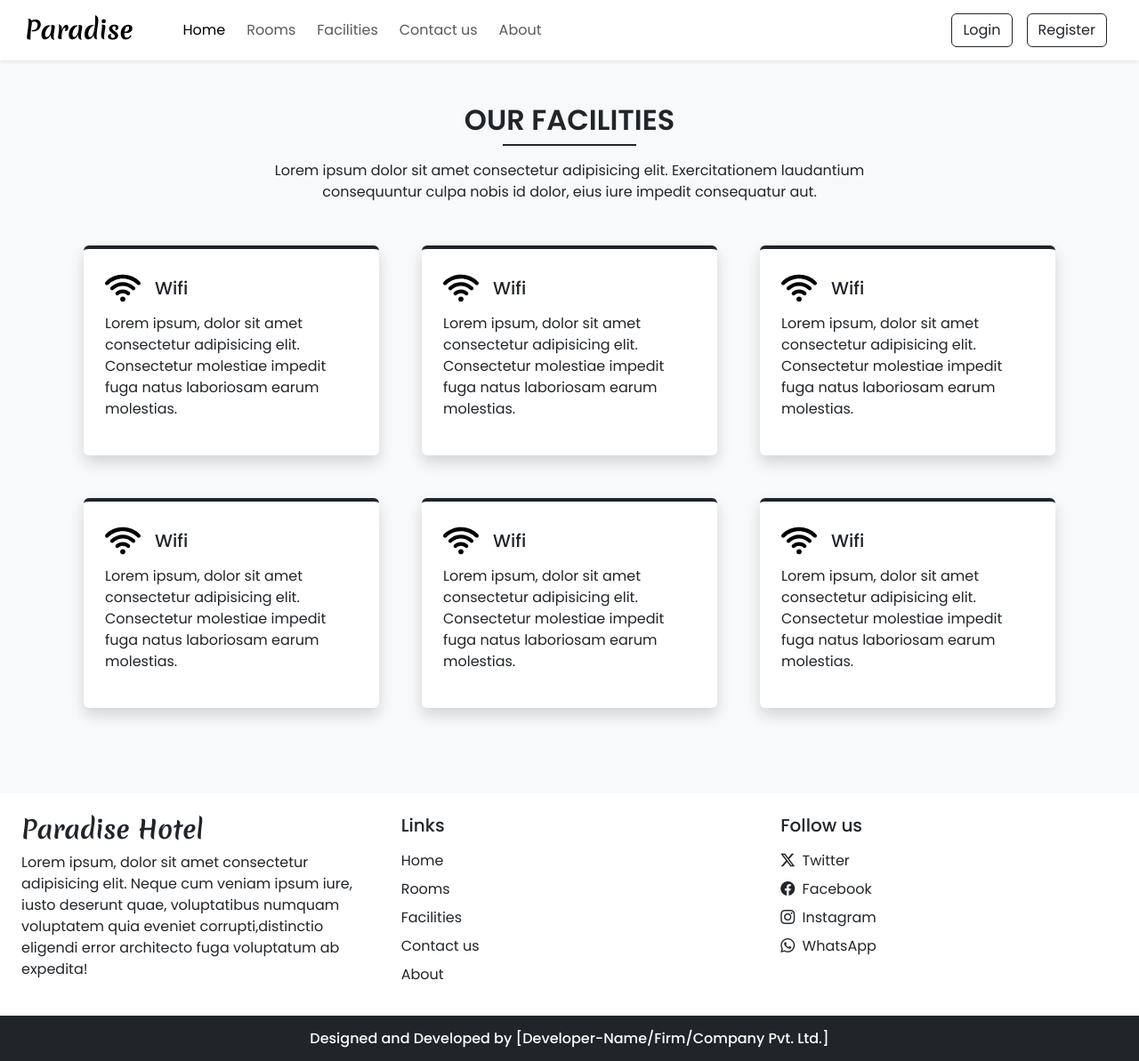
After one commit to vishalvky007/Hotel-booking-website, a PHP site: page /facilities.php in a window 1280 px wide. The commit adds this page. Shown: the whole page at 89% size. Run offline with PHP 8.4, Linux system fonts and the light colour scheme.

Commit message:
added facilites.php

```diff
--- a/css/common.css
+++ b/css/common.css
@@ -1,3 +1,8 @@
+:root {
+    --teal: #2ec1ac;
+    --teal_hover: #279e8c;
+}
+
 * {
     font-family: 'Poppins', sans-serif;
 }
@@ -21,11 +26,17 @@ input[type=number]::-webkit-outer-spin-button {
 }
 
 .custom-bg {
-    background-color: #2ec1ac;
-    border: 1px solid #2ec1ac;
+    background-color: var(--teal);
+    border: 1px solid var(--teal);
 }
 
 .custom-bg:hover {
-    background-color: #279e8c;
-    border: 1px solid #279e8c;
+    background-color: var(--teal_hover);
+    border-color: var(--teal_hover);
 }
+
+.h-line {
+    width: 150px;
+    margin: 0 auto;
+    height: 1.7px;
+}
--- /dev/null
+++ b/facilities.php
@@ -0,0 +1,117 @@
+<!DOCTYPE html>
+<html lang="en">
+
+<head>
+  <meta charset="UTF-8">
+  <meta name="viewport" content="width=device-width, initial-scale=1.0">
+  <title>Paradise - FACILITIES</title>
+  <link rel="stylesheet" href="https://cdn.jsdelivr.net/npm/swiper@11/swiper-bundle.min.css" />
+  <?php require('include//links.php'); ?>
+  <style>
+    .pop:hover {
+      border-top-color: var(--teal) !important;
+      transform: scale(1.03);
+      transition: all 0.3s;
+    }
+  </style>
+</head>
+
+<body class="bg-light">
+
+  <?php require('include/header.php'); ?>
+
+  <div class="my-5 px-4">
+    <h2 class="fw-bold text-center">OUR FACILITIES</h2>
+    <div class="h-line bg-dark"></div>
+    <p class="text-center mt-3">Lorem ipsum dolor sit amet consectetur adipisicing elit.
+      Exercitationem laudantium <br> consequuntur culpa nobis id dolor,
+      eius iure impedit consequatur aut.</p>
+  </div>
+
+  <div class="container">
+    <div class="row">
+      <div class="col-lg-4 col-md-6 mb-5 px-4">
+        <div class="bg-white rounded shadow p-4 border-top border-4 border-dark pop">
+          <div class="d-flex align-items-center mb-2">
+            <img src="images/facilities/wifi.svg" alt="wifi" width="40px">
+            <h5 class="m-0 ms-3">Wifi</h5>
+          </div>
+          <p>
+            Lorem ipsum, dolor sit amet consectetur adipisicing elit.
+            Consectetur molestiae impedit fuga natus laboriosam earum
+            molestias.
+          </p>
+        </div>
+      </div>
+      <div class="col-lg-4 col-md-6 mb-5 px-4">
+        <div class="bg-white rounded shadow p-4 border-top border-4 border-dark pop">
+          <div class="d-flex align-items-center mb-2">
+            <img src="images/facilities/wifi.svg" alt="wifi" width="40px">
+            <h5 class="m-0 ms-3">Wifi</h5>
+          </div>
+          <p>
+            Lorem ipsum, dolor sit amet consectetur adipisicing elit.
+            Consectetur molestiae impedit fuga natus laboriosam earum
+            molestias.
+          </p>
+        </div>
+      </div>
+      <div class="col-lg-4 col-md-6 mb-5 px-4">
+        <div class="bg-white rounded shadow p-4 border-top border-4 border-dark pop">
+          <div class="d-flex align-items-center mb-2">
+            <img src="images/facilities/wifi.svg" alt="wifi" width="40px">
+            <h5 class="m-0 ms-3">Wifi</h5>
+          </div>
+          <p>
+            Lorem ipsum, dolor sit amet consectetur adipisicing elit.
+            Consectetur molestiae impedit fuga natus laboriosam earum
+            molestias.
+          </p>
+        </div>
+      </div>
+      <div class="col-lg-4 col-md-6 mb-5 px-4">
+        <div class="bg-white rounded shadow p-4 border-top border-4 border-dark pop">
+          <div class="d-flex align-items-center mb-2">
+            <img src="images/facilities/wifi.svg" alt="wifi" width="40px">
+            <h5 class="m-0 ms-3">Wifi</h5>
+          </div>
+          <p>
+            Lorem ipsum, dolor sit amet consectetur adipisicing elit.
+            Consectetur molestiae impedit fuga natus laboriosam earum
+            molestias.
+          </p>
+        </div>
+      </div>
+      <div class="col-lg-4 col-md-6 mb-5 px-4">
+        <div class="bg-white rounded shadow p-4 border-top border-4 border-dark pop">
+          <div class="d-flex align-items-center mb-2">
+            <img src="images/facilities/wifi.svg" alt="wifi" width="40px">
+            <h5 class="m-0 ms-3">Wifi</h5>
+          </div>
+          <p>
+            Lorem ipsum, dolor sit amet consectetur adipisicing elit.
+            Consectetur molestiae impedit fuga natus laboriosam earum
+            molestias.
+          </p>
+        </div>
+      </div>
+      <div class="col-lg-4 col-md-6 mb-5 px-4">
+        <div class="bg-white rounded shadow p-4 border-top border-4 border-dark pop">
+          <div class="d-flex align-items-center mb-2">
+            <img src="images/facilities/wifi.svg" alt="wifi" width="40px">
+            <h5 class="m-0 ms-3">Wifi</h5>
+          </div>
+          <p>
+            Lorem ipsum, dolor sit amet consectetur adipisicing elit.
+            Consectetur molestiae impedit fuga natus laboriosam earum
+            molestias.
+          </p>
+        </div>
+      </div>
+    </div>
+  </div>
+
+  <?php require('include/footer.php'); ?>
+</body>
+
+</html>
--- a/include/header.php
+++ b/include/header.php
@@ -8,13 +8,13 @@
       <div class="collapse navbar-collapse" id="navbarSupportedContent">
         <ul class="navbar-nav me-auto mb-2 mb-lg-0">
           <li class="nav-item">
-            <a class="nav-link active me-2" aria-current="page" href="#">Home</a>
+            <a class="nav-link active me-2" aria-current="page" href="index.php">Home</a>
           </li>
           <li class="nav-item">
             <a class="nav-link me-2" href="#">Rooms</a>
           </li>
           <li class="nav-item">
-            <a class="nav-link me-2" href="#">Facilities</a>
+            <a class="nav-link me-2" href="facilities.php">Facilities</a>
           </li>
           <li class="nav-item">
             <a class="nav-link me-2" href="#">Contact us</a>
--- a/index.php
+++ b/index.php
@@ -4,9 +4,9 @@
 <head>
   <meta charset="UTF-8">
   <meta name="viewport" content="width=device-width, initial-scale=1.0">
-  <title>Paradise - Home</title>
+  <title>Paradise - HOME</title>
+  <link rel="stylesheet" href="https://cdn.jsdelivr.net/npm/swiper@11/swiper-bundle.min.css" />
   <?php require('include//links.php'); ?>
-  <link rel="stylesheet" href="https://cdn.jsdelivr.net/npm/swiper@11/swiper-bundle.min.css" />
   <style>
     .availability-form {
       margin-top: -50px;
```
